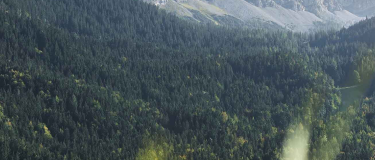
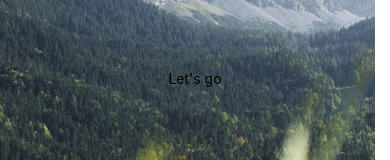
Before and after one commit to MajorPrestige/react-native-app, a React Native app: screen / in a window 390 px wide. Shown: the part 344-504 px from the top of the page. Built offline with nearby package versions, Linux system fonts and the light colour scheme.

Commit message:
update styles

```diff
--- a/screens/auth/LoginScreen.js
+++ b/screens/auth/LoginScreen.js
@@ -6,22 +6,19 @@ import { imageBg } from './auth.styles';
 
 const LoginScreen = () => {
   return (
-    <View style={styles.container}>
+    <View style={authStyles.container}>
       <StatusBar style="auto" />
-      <ImageBackground source={imageBg} resizeMode="cover" style={authStyles.imageBg}>
-        {/* <Text>Let's go</Text>  */}
+      <ImageBackground
+        source={imageBg}
+        resizeMode="cover"
+        style={authStyles.imageBg}
+      >
+        <Text>Let's go</Text>
       </ImageBackground>
     </View>
   );
 };
 
-const styles = StyleSheet.create({
-  container: {
-    flex: 1,
-    // backgroundColor: '#000',
-    // alignItems: 'center',
-    // justifyContent: 'center',
-  },
-});
+const styles = StyleSheet.create({});
 
 export default LoginScreen;
--- a/screens/auth/RegistrationScreen.js
+++ b/screens/auth/RegistrationScreen.js
@@ -6,22 +6,19 @@ import { imageBg } from './auth.styles';
 
 const RegistrationScreen = () => {
   return (
-    <View style={styles.container}>
+    <View style={authStyles.container}>
       <StatusBar style="auto" />
-      <ImageBackground source={imageBg} resizeMode="cover" style={authStyles.imageBg}>
-        {/* <Text>Let's go</Text>  */}
+      <ImageBackground
+        source={imageBg}
+        resizeMode="cover"
+        style={authStyles.imageBg}
+      >
+        <Text>Let's go</Text>
       </ImageBackground>
     </View>
   );
 };
 
-const styles = StyleSheet.create({
-  container: {
-    flex: 1,
-    // backgroundColor: '#fff',
-    // alignItems: 'center',
-    // justifyContent: 'center',
-  },
-});
+const styles = StyleSheet.create({});
 
 export default RegistrationScreen;
--- a/screens/auth/auth.styles.js
+++ b/screens/auth/auth.styles.js
@@ -3,8 +3,13 @@ import { StyleSheet } from 'react-native';
 export const imageBg = require('../../assets/images/bg.png');
 
 const authStyles = StyleSheet.create({
+  container: {
+    flex: 1,
+  },
   imageBg: {
     flex: 1,
+    alignItems: "center",
+    justifyContent: "center",
   },
 });
 
```
